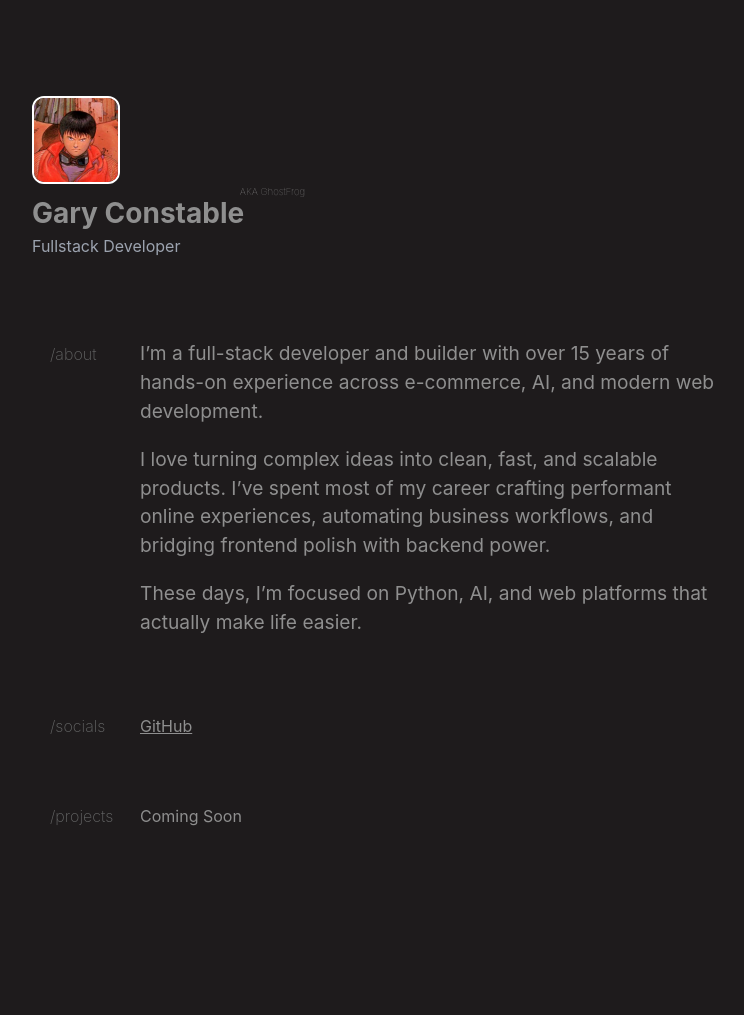
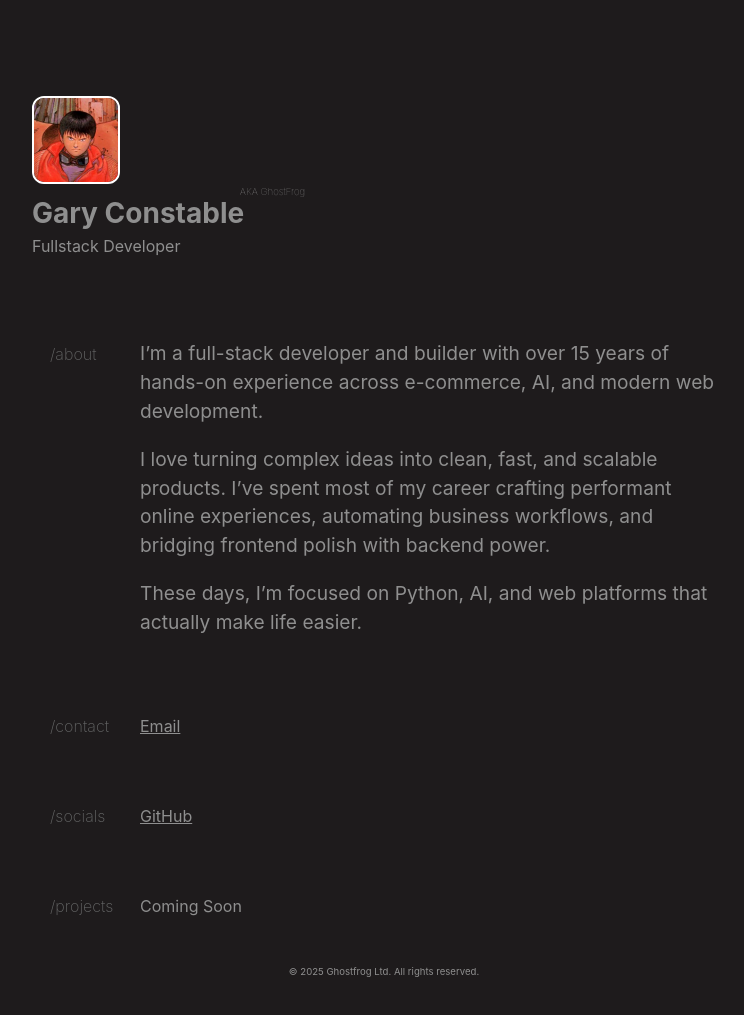
Before and after one commit to ghostfrog-ltd/portfolio, a Flask app: page / in a window 1280 px wide. Shown: the whole page, without its empty margins (256-1000 px from the left). Before the commit the page ends 826 px from the top, so only its background shows below. Run offline with Flask 3, Linux system fonts and the light colour scheme.

Commit message:
Content.

```diff
--- a/app.py
+++ b/app.py
@@ -1,5 +1,6 @@
 from flask import Flask, render_template, send_from_directory
 import os
+from datetime import datetime
 
 def create_app():
     app = Flask(__name__, static_folder='static', template_folder='templates')
@@ -12,7 +13,8 @@ def create_app():
 
     @app.route('/')
     def home():
-        return render_template('index.html')
+        year = datetime.now().year
+        return render_template('index.html', year=year)
 
     @app.route('/favicon.ico')
     def favicon():
--- a/static/styles.css
+++ b/static/styles.css
@@ -8,145 +8,27 @@
   --radius: 12px;
   font-family: Inter, ui-sans-serif, system-ui, -apple-system, "Segoe UI", Roboto, "Helvetica Neue", Arial;
 }
-
-* {
-  box-sizing: border-box
-}
-
-a{
-  color: var(--text);
-  text-decoration: underline;;
-}
-
-html,
-body {
-  height: 100%;
-  margin: 0;
-  background-color: rgb(30 27 28);
-  color: var(--text)
-}
-
-
-.container {
-  max-width: 760px;
-  margin: 44px auto;
-  padding: 28px
-}
-
-.hero {
-  text-align: left;
-  padding: 24px 0
-}
-
-
-
-.avatar {
-  width: 88px;
-  height: 88px;
-  border-radius: 12px;
-  display: block;
-  margin: 0 0 12px;
-  background: #172033;
-  border: solid 2px white;
-  ;
-}
-
-#about p{
-  font-size: 1.2rem;
-  line-height: 1.5;;
-}
-
-.name {
-  font-size: 28px;
-  margin: 6px 0
-}
-
-.name sup{
-    font-size: 0.6rem;
-    font-weight: 100;
-    position: relative;
-    top: -18px;
-    left: -11px;
-}
-
-.subtitle {
-  color: var(--muted);
-  margin: 0 0 6px
-}
-
-.grid {
-  display: grid;
-}
-
-.w-full {
-  width: 100%;
-}
-
-.card {
-  /* background: rgba(255, 255, 255, 0.02); */
-  padding: 18px;
-  border-radius: var(--radius);
-  margin: 16px 0;
-  display: grid;
-  grid-template-columns: 40px 1fr;
-  grid-column-gap: 50px;
-  grid-row-gap: 50px;
-  align-items: baseline;
-
-
-}
-
-.card h2 {
-  margin: 0 0 10px;
-  color: #646565;
-  text-transform: lowercase;
-  font-weight: 200;
-  font-size: 1rem;
-}
-
-.links {
-  display: flex;
-}
-
-.links,
-.projects {
-  list-style: none;
-  padding: 0;
-  margin: 0
-}
-
-.links li,
-.projects li {
-  margin: 8px 10px 8px 0;
-}
-
-.links a,
-.projects a {
-  /* color: var(--accent); */
-  /* text-decoration: none */
-}
-
-.foot {
-  margin-top: 22px;
-  text-align: center;
-  color: var(--muted);
-  font-size: 14px
-}
-
-.note {
-  margin-top: 6px;
-  font-size: 12px;
-  color: #99a1ad
-}
-
+* {box-sizing: border-box}
+a{ color: var(--text);text-decoration: underline;;}
+html,body { height: 100%; margin: 0; background-color: rgb(30 27 28);color: var(--text)}
+.container { max-width: 760px; margin: 44px auto; padding: 28px}
+.hero {text-align: left; padding: 24px 0}
+.avatar { width: 88px; height: 88px;border-radius: 12px; display: block; margin: 0 0 12px; background: #172033; border: solid 2px white; ;}
+#about p{ font-size: 1.2rem; line-height: 1.5;}
+.name {font-size: 28px; margin: 6px 0}
+.name sup{ font-size: 0.6rem; font-weight: 100; position: relative; top: -18px;left: -11px;}
+.subtitle { margin: 0 0 6px}
+.grid {display: grid;}
+.w-full {width: 100%;}
+.card { padding: 18px; border-radius: var(--radius);margin: 16px 0;display: grid;grid-template-columns: 40px 1fr;grid-column-gap: 50px;grid-row-gap: 50px; align-items: baseline;}
+.card h2 { margin: 0 0 10px; color: #646565;text-transform: lowercase;font-weight: 200;font-size: 1rem;}
+.links { display: flex;}
+.links,.projects {list-style: none; padding: 0; margin: 0}
+.links li,.projects li { margin: 8px 10px 8px 0;}
+.links a,.projects a {}
+.foot { margin-top: 22px; text-align: center; color: var(--muted); font-size: 14px}
+.note { margin-top: 6px; font-size: 0.6rem;  color: var(--text);}
 
 @media (max-width: 480px) {
-  .card {
-    display: flex;
-    flex-direction: column;
-    padding: 0;
-    grid-row-gap: 0;
-    margin-bottom: 3rem;
-  }
-
+  .card { display: flex; flex-direction: column; padding: 0; grid-row-gap: 0; margin-bottom: 3rem; }
 }
--- a/templates/index.html
+++ b/templates/index.html
@@ -70,7 +70,15 @@
 
         <p>These days, I’m focused on Python, AI, and web platforms that actually make life easier.</p>
       </div>
+    </section>
 
+    <section id="contact" class="grid w-full card">
+      <h2>/Contact</h2>
+      <div>
+        <ul class="links">
+          <li><a href="mailto:info@ghostfrog.co.uk" target="_blank">Email</a></li>
+        </ul>
+      </div>
     </section>
 
     <section id="socials" class="grid w-full card">
@@ -80,7 +88,6 @@
           <li><a href="https://github.com/ghostfrog-ltd" target="_blank">GitHub</a></li>
         </ul>
       </div>
-
     </section>
 
     <section id="projects" class="grid card">
@@ -90,7 +97,6 @@
           <li>Coming Soon</li>
         </ul>
       </div>
-
     </section>
 
     <footer class="foot">
@@ -106,11 +112,12 @@
           </nav>
           -->
 
-      <!--
-          <p class="note"></p>
-          -->
+            #}
 
-      #}
+
+          <p class="note">&copy; {{ year }} Ghostfrog Ltd. All rights reserved.</p>
+
+
 
     </footer>
   </main>
```
